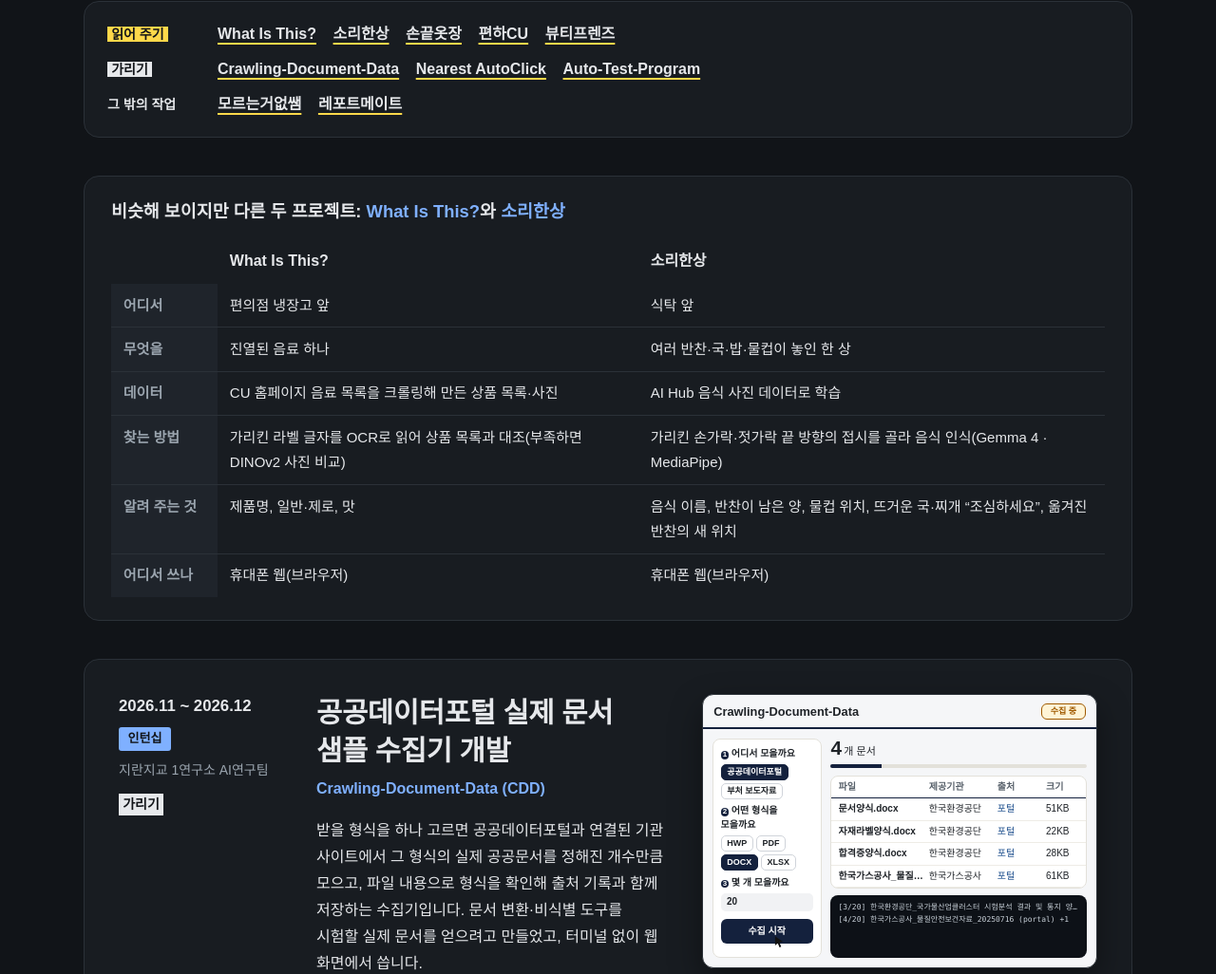
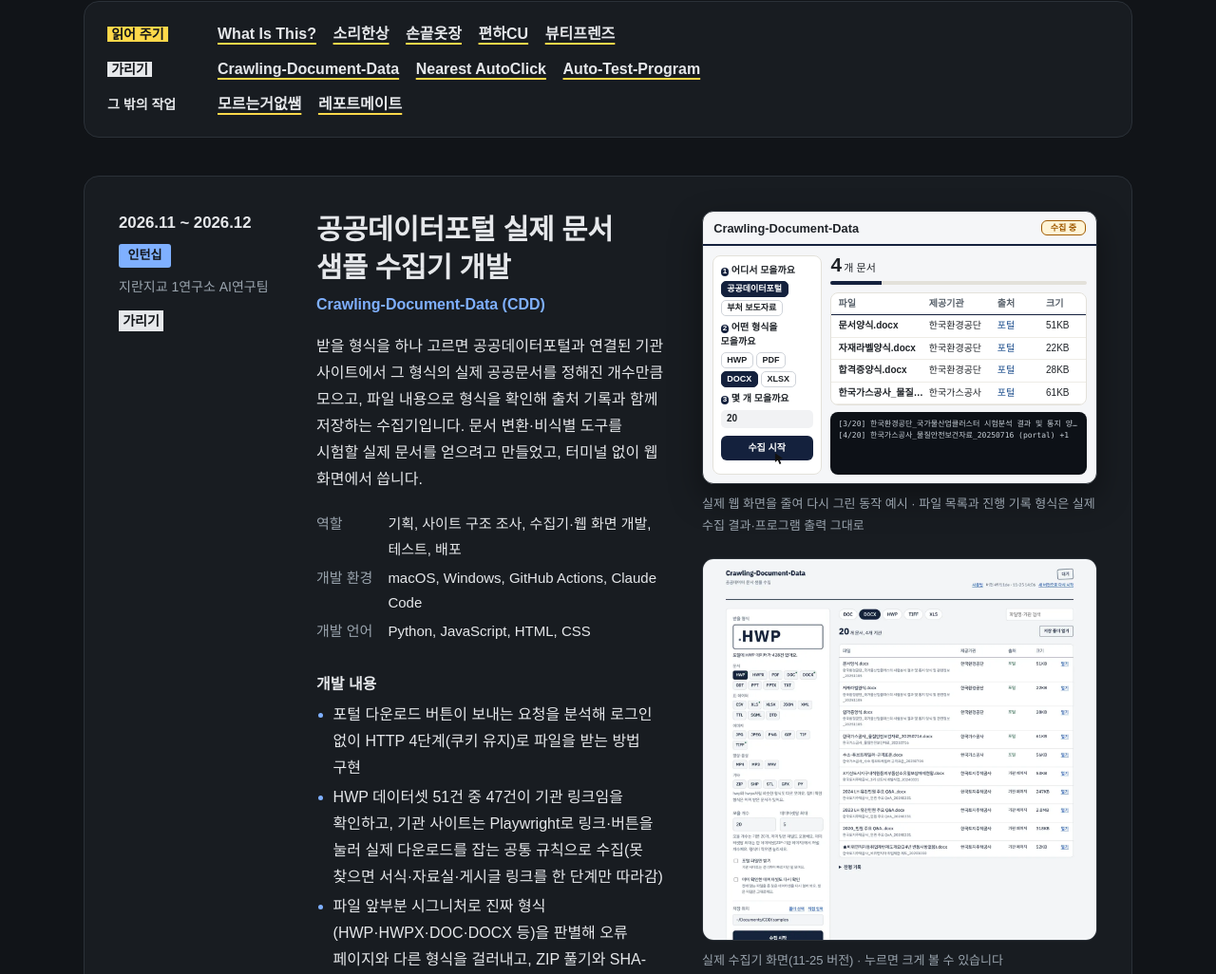
Before and after one commit to hooni9807/portfolio, a plain HTML site: page index.html in a window 1280 px wide. Shown: the part 1925-2951 px from the top of the page at 95% size. Drawn offline with Linux system fonts and the light colour scheme; a web font is replaced by a local one.

Commit message:
비교표를 소리한상 접이식 칸으로 옮기고 처리 위치 줄 삭제, 소개 문장 되돌림
Co-Authored-By: Claude Opus 5.5 <noreply@anthropic.com>

```diff
--- a/index.html
+++ b/index.html
@@ -272,17 +272,13 @@ figcaption{margin-top:.6rem;font-size:.8125rem;color:var(--muted)}
 .k-log .ok{color:#5FD38A}
 @media (max-width:30rem){.k-body{grid-template-columns:1fr}.k-cursor{display:none}}
 
-/* What Is This? vs 소리한상 비교 */
-.vs{margin:0 0 2.5rem;padding:1.5rem 1.75rem;background:var(--card);border:1px solid var(--line);border-radius:16px}
-.vs h3{margin:0 0 1rem;font:800 1.15rem/1.4 var(--display)}
-.vs h3 a{color:var(--indigo);text-decoration:none}
-.vs-scroll{overflow-x:auto}
-.vs table{min-width:34rem;border:0;border-radius:0;background:none}
-.vs th,.vs td{padding:.6rem .8rem;font-size:.9375rem;border-bottom:1px solid var(--line)}
-.vs thead th{background:none;color:var(--ink);font-size:1rem;border-bottom:2px solid var(--line)}
-.vs tbody th{width:7rem;color:var(--muted);font-weight:600;white-space:nowrap}
-.vs td:first-of-type{color:var(--ink)}
-.vs tr:last-child th,.vs tr:last-child td{border-bottom:0}
+/* 소리한상 접이식 칸: What Is This?와 비교 */
+.vs-scroll{overflow-x:auto;margin-top:.6rem}
+.vs-t{min-width:30rem;border:1px solid var(--line);border-radius:12px;background:var(--panel)}
+.vs-t th,.vs-t td{padding:.55rem .75rem;font-size:.875rem;border-bottom:1px solid var(--line)}
+.vs-t thead th{background:none;color:var(--ink);font-size:.9375rem}
+.vs-t tbody th{width:6rem;color:var(--muted);font-weight:600;white-space:nowrap}
+.vs-t tr:last-child th,.vs-t tr:last-child td{border-bottom:0}
 
 /* 기술 */
 .skills{display:grid;grid-template-columns:repeat(4,1fr);gap:2rem;padding:2rem 2.25rem;background:var(--card);border:1px solid var(--line);border-radius:16px}
@@ -304,7 +300,7 @@ dialog button{font:700 .9rem var(--body);padding:.35rem 1rem;border:0;border-rad
 }
 @media (max-width:44rem){
   .project{grid-template-columns:1fr;gap:1rem;padding:1.4rem 1.2rem 1.6rem}
-  .vs,.skills{padding:1.2rem}
+  .skills{padding:1.2rem}
   .pindex div{grid-template-columns:1fr;gap:.3rem}
   .top nav{gap:1rem;font-size:.9375rem}
   #history thead{display:none}
@@ -351,20 +347,6 @@ dialog button{font:700 .9rem var(--body);padding:.35rem 1rem;border:0;border-rad
   <section id="projects" aria-labelledby="h-projects">
     <h2 id="h-projects">프로젝트</h2>
     <nav class="pindex" id="pindex" aria-label="프로젝트 바로가기"></nav>
-    <div class="vs" aria-labelledby="h-vs">
-      <h3 id="h-vs">비슷해 보이지만 다른 두 프로젝트: <a href="#whatisthis">What Is This?</a>와 <a href="#sorihansang">소리한상</a></h3>
-      <div class="vs-scroll"><table>
-        <thead><tr><th scope="col"></th><th scope="col">What Is This?</th><th scope="col">소리한상</th></tr></thead>
-        <tbody>
-          <tr><th scope="row">어디서</th><td>편의점 냉장고 앞</td><td>식탁 앞</td></tr>
-          <tr><th scope="row">무엇을</th><td>진열된 음료 하나</td><td>여러 반찬·국·밥·물컵이 놓인 한 상</td></tr>
-          <tr><th scope="row">데이터</th><td>CU 홈페이지 음료 목록을 크롤링해 만든 상품 목록·사진</td><td>AI Hub 음식 사진 데이터로 학습</td></tr>
-          <tr><th scope="row">찾는 방법</th><td>가리킨 라벨 글자를 OCR로 읽어 상품 목록과 대조(부족하면 DINOv2 사진 비교)</td><td>가리킨 손가락·젓가락 끝 방향의 접시를 골라 음식 인식(Gemma 4 · MediaPipe)</td></tr>
-          <tr><th scope="row">알려 주는 것</th><td>제품명, 일반·제로, 맛</td><td>음식 이름, 반찬이 남은 양, 물컵 위치, 뜨거운 국·찌개 “조심하세요”, 옮겨진 반찬의 새 위치</td></tr>
-          <tr><th scope="row">어디서 쓰나</th><td>휴대폰 웹(브라우저)</td><td>휴대폰 웹(브라우저)</td></tr>
-        </tbody>
-      </table></div>
-    </div>
     <div id="list"></div>
   </section>
 
@@ -697,7 +679,7 @@ const projects = [
     cap:'실제 실행 화면 (시연 영상에서 카메라 부분, 48초 반복) · 카메라 대신 상차림 사진을, 마이크 대신 대본 문장을 넣어 재현한 시연 · 아래 자막은 앱이 소리로 안내한 문장',
     steps:[[0,'“식사 시작” → 카메라 방향 안내'],[6,'반찬·물컵·수저마다 이름표'],[12,'“계란말이 찾아줘” → 밥그릇 기준 한 시 방향'],[20,'계란말이 접시 2개를 모두 안내'],[26,'젓가락으로 가리키고 “이거 뭐야?” → 잡채'],[34,'물컵 찾기 → 두 시 방향'],[40,'“모든 반찬 알려줘” → 그릇 12개 소개']],
     alt:'소리한상이 백반 상차림을 인식하는 화면. 김치, 계란말이, 잡채, 생선구이, 찌개 등 반찬마다 이름표가 붙고, 계란말이 찾기, 젓가락으로 가리킨 반찬 알려 주기, 물컵 찾기, 모든 반찬 소개가 차례로 나오며 아래에 앱이 말한 문장이 자막으로 보임'},
-  lead:'식탁 위에 여러 반찬이 놓인 상황에서, 시각장애인이 손가락이나 젓가락으로 가리킨 음식이 무엇인지와 반찬이 얼마나 남았는지를 알려 주는 식사 안내 웹 도구입니다. AI Hub의 음식 사진 데이터로 학습한 인식에 더해, 물컵 위치와 뜨거운 국·찌개의 위치를 “조심하세요”로 알려 주고, 누가 옮긴 반찬의 새 위치를 밥그릇 기준 시계 방향으로 안내합니다. 휴대폰 웹(브라우저)에서 카메라를 켜고 바로 쓸 수 있습니다.',
+  lead:'식탁 위에 여러 반찬이 놓인 상황에서, 시각장애인이 손가락이나 젓가락으로 가리킨 음식이 무엇인지와 반찬이 얼마나 남았는지를 알려 주는 식사 안내 웹 도구입니다. AI Hub의 음식 사진 데이터로 학습한 인식에 더해, 물컵 위치와 뜨거운 국·찌개의 위치를 “조심하세요”로 알려 주고, 누가 옮긴 반찬의 새 위치를 밥그릇 기준 시계 방향으로 안내합니다. 식사 영상은 내 컴퓨터의 Gemma 4가 처리해 밖으로 보내지 않는 것이 기본입니다.',
   role:'기획·설계·개발·시험 (1인)', env:'macOS, Windows, Chrome, Ollama, Bun, Cloudflare Workers', lang:'JavaScript, Swift, Python, Shell',
   did:['로컬 Gemma 4(Ollama)에 JSON 스키마로 반찬 이름·위치·남은 양, 물컵·수저, 젓가락 끝·손잡이 좌표만 받아 오는 인식 구조',
        '브라우저 안 MediaPipe 손 인식으로 검지 방향을 구하고, 젓가락은 Gemma가 찾은 끝 방향으로 가리킨 접시를 고르는 판단 로직(브라우저·서버·테스트가 같은 코드 사용)',
@@ -708,6 +690,7 @@ const projects = [
        '식사 재현 시험 도구: 한 끼 대본으로 사용자 음성을 만들고, 실제 Chrome에 상차림 사진과 대본 문장을 넣어 재현·녹화한 뒤 소리와 영상을 합침(시연 영상도 이 도구로 만듦)',
        '초기 버전 macOS 앱(Swift + Apple Vision 손 자세·객체 추적)과 단위 테스트 16개'],
   extra:[
+   {h:'What Is This?와 무엇이 다른가', html:`<div class="vs-scroll"><table class="vs-t"> <thead><tr><th scope="col"></th><th scope="col">What Is This?</th><th scope="col">소리한상</th></tr></thead> <tbody> <tr><th scope="row">어디서</th><td>편의점 냉장고 앞</td><td>식탁 앞</td></tr> <tr><th scope="row">무엇을</th><td>진열된 음료 하나</td><td>여러 반찬·국·밥·물컵이 놓인 한 상</td></tr> <tr><th scope="row">데이터</th><td>CU 홈페이지 음료 목록을 크롤링해 만든 상품 목록·사진</td><td>AI Hub 음식 사진 데이터로 학습</td></tr> <tr><th scope="row">찾는 방법</th><td>가리킨 라벨 글자를 OCR로 읽어 상품 목록과 대조(부족하면 DINOv2 사진 비교)</td><td>가리킨 손가락·젓가락 끝 방향의 접시를 골라 음식 인식(Gemma 4 · MediaPipe)</td></tr> <tr><th scope="row">알려 주는 것</th><td>제품명, 일반·제로, 맛</td><td>음식 이름, 반찬이 남은 양, 물컵 위치, 뜨거운 국·찌개 “조심하세요”, 옮겨진 반찬의 새 위치</td></tr> </tbody> </table></div>`},
    {h:'설계 결정: 틀린 위치를 확신해서 말하지 않기', items:[
      '이화여대 식사 경험 연구(시각장애인 91명 설문: 82.4%가 반찬 파악이 어렵다고 응답)를 근거로, 사용자가 화면을 보거나 반찬 이름을 안다고 가정하지 않고 기능 범위를 정함',
      '접시를 따라가며 추정하지 않고, 접시 자리의 7×7 표본이 바뀌면 그 접시를 버림. 늦게 도착한 분석 결과로 옛 위치를 되살리지 않음',
@@ -822,7 +805,7 @@ document.getElementById('list').innerHTML = shown.map(p=>`
       <p class="lead">${p.lead}</p>
       <dl><dt>역할</dt><dd>${p.role}</dd><dt>개발 환경</dt><dd>${p.env}</dd><dt>개발 언어</dt><dd>${p.lang}</dd></dl>
       <h4>개발 내용</h4><ul>${li(p.did)}</ul>
-      ${(p.extra||[]).map(s=>`<details class="more"><summary>${s.h}</summary><ul>${li(s.items)}</ul>${s.files?`<div class="files">${s.files.map(f=>`<div><code>${f.name}</code><p><b>왜</b><span>${f.why}</span></p><p><b>어떻게</b><span>${f.how}</span></p></div>`).join('')}</div>`:''}${s.shot?`<figure class="inline-shot">${shot(s.shot)}</figure>`:''}</details>`).join('')}
+      ${(p.extra||[]).map(s=>`<details class="more"><summary>${s.h}</summary>${s.html||`<ul>${li(s.items)}</ul>`}${s.files?`<div class="files">${s.files.map(f=>`<div><code>${f.name}</code><p><b>왜</b><span>${f.why}</span></p><p><b>어떻게</b><span>${f.how}</span></p></div>`).join('')}</div>`:''}${s.shot?`<figure class="inline-shot">${shot(s.shot)}</figure>`:''}</details>`).join('')}
       <h4>사용 기술</h4><ul class="chips">${li(p.tech)}</ul>
     </div>
     <figure>${p.sheet
```
